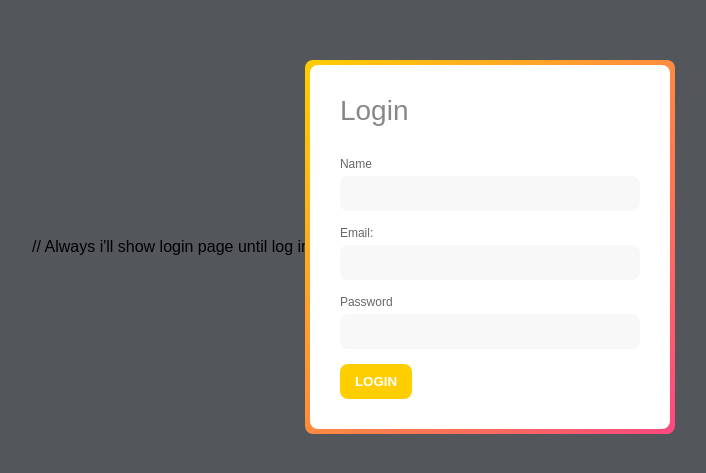
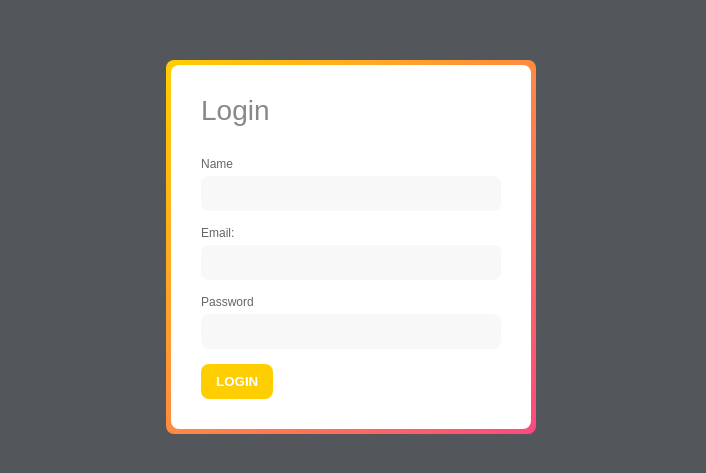
Before and after one commit to JailtonDomingos/GerenciadorCondominio, a React (Create React App) app: page / in a window 1280 px wide. Shown: the part 153-626 px from the top of the page, without its empty margins (289-995 px from the left). Built offline with nearby package versions, Linux system fonts and the light colour scheme.

Commit message:
[ReactJS] Re-strutured css folder

```diff
--- a/src/App.js
+++ b/src/App.js
@@ -35,8 +35,9 @@ function App() {
     setUser({name: '', email: ''}) // Setting hook
   }
 
+//Always i'll show login page until log in
   return (
-    <div className="App"> // Always i'll show login page until log in
+    <div className="App">
       {(user.email !== '') ? ( //Verificar futuramente com uma variable true que virá da validação do hash de login
 
         <div className="welcome">
--- a/src/components/GenericButton.js
+++ b/src/components/GenericButton.js
@@ -1,5 +1,5 @@
 import React from 'react'
-import './GenericButton.css'
+import '../components-css/GenericButton.css'
 
 function GenericButton( props ) { // Component button with standart system appearance
     return (
--- a/src/components/Popup.js
+++ b/src/components/Popup.js
@@ -1,5 +1,5 @@
 import React from 'react'
-import './Popup.css'
+import '../components-css/Popup.css'
 import GenericButton from './GenericButton'
 
 function Popup( props ) {
@@ -7,7 +7,6 @@ function Popup( props ) {
         props.setButtonPopup(false)
     }
 
-    // Arrow function to hook verify - Setpopupbutton(True/false)
     return ( props.buttonPopup ) ? (
         <div className='popup'>
             <div className="popup-inner">
```
Also changed, not shown: src/components-css/GenericButton.css (renamed from src/components/GenericButton.css), src/components-css/Popup.css (renamed from src/components/Popup.css).
